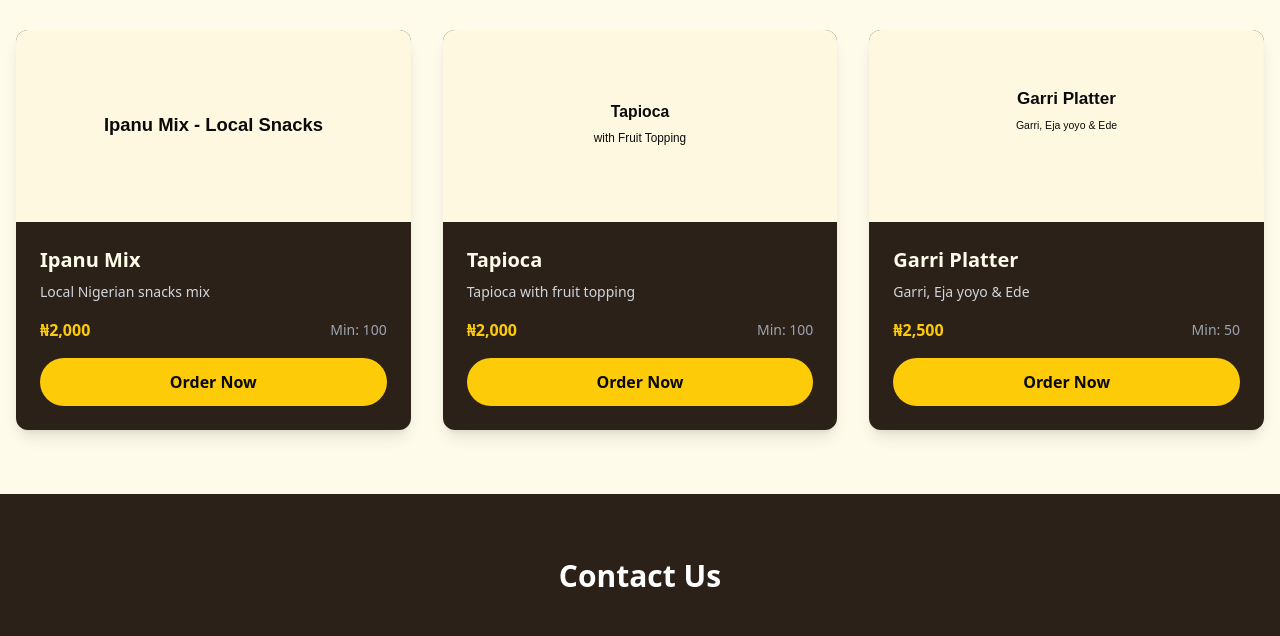
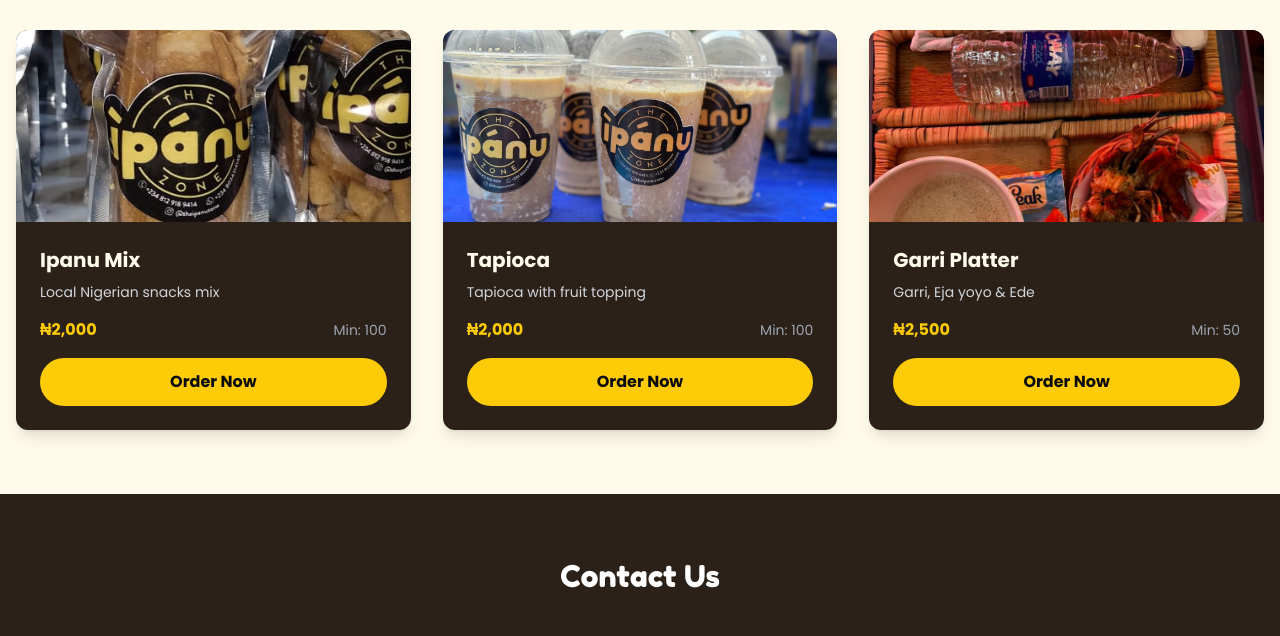
Before and after one commit to Tumiii2/Ipanu-shop, a website: page public/index.html in a window 1280 px wide. Shown: the part 590-1226 px from the top of the page. Drawn offline with nearby package versions, Linux system fonts and the light colour scheme.

Commit message:
Move server to server folder, add product images, fix css link and icon sizes

```diff
--- a/public/css/styles.css
+++ b/public/css/styles.css
@@ -1,7 +1,7 @@
 /* The Ìpánu Zone - Custom Styles */
 @import url('https://fonts.googleapis.com/css2?family=Fredoka+One&family=Poppins:wght@400;500;600;700&display=swap');
 
-.font-fredoka { font-family: 'Fredoka One', cursive; }
+.font-fredoka { font-family: 'Fredoka One', cursive; font-weight: 400 !important; }
 .font-poppins { font-family: 'Poppins', sans-serif; }
 
 /* Color palette */
--- a/public/index.html
+++ b/public/index.html
@@ -6,7 +6,7 @@
   <title>The Ìpánu Zone - Home</title>
   <link href="https://fonts.googleapis.com/css2?family=Fredoka+One&family=Poppins:wght@400;500;600;700&display=swap" rel="stylesheet">
   <script src="https://cdn.tailwindcss.com"></script>
-  <link rel="stylesheet" href="css/style.css">
+  <link rel="stylesheet" href="css/styles.css">
   <script src="js/products.js"></script>
   <script src="js/cart.js"></script>
 </head>
@@ -45,7 +45,7 @@
       <h2 class="text-3xl font-fredoka font-bold text-center mb-12">Our Specialties</h2>
       <div class="grid grid-cols-1 md:grid-cols-3 gap-8">
                 <div class="bg-[#2B2118] rounded-xl shadow-lg overflow-hidden">
-          <img src="images/placeholder-ipanu-mix.svg" alt="Ipanu Mix" class="w-full h-48 object-cover">
+          <img src="images/ipanu-mix.jpeg" alt="Ipanu Mix" class="w-full h-48 object-cover">
           <div class="p-6">
             <h3 class="text-xl font-bold mb-2 text-[#FFFBEA]">Ipanu Mix</h3>
             <p class="text-gray-300 text-sm mb-4">Local Nigerian snacks mix</p>
@@ -59,7 +59,7 @@
           </div>
         </div>
                 <div class="bg-[#2B2118] rounded-xl shadow-lg overflow-hidden">
-          <img src="images/placeholder-tapioca.svg" alt="Tapioca" class="w-full h-48 object-cover">
+          <img src="images/tapioca.jpeg" alt="Tapioca" class="w-full h-48 object-cover">
           <div class="p-6">
             <h3 class="text-xl font-bold mb-2 text-[#FFFBEA]">Tapioca</h3>
             <p class="text-gray-300 text-sm mb-4">Tapioca with fruit topping</p>
@@ -73,7 +73,7 @@
           </div>
         </div>
                 <div class="bg-[#2B2118] rounded-xl shadow-lg overflow-hidden">
-          <img src="images/placeholder-garri-platter.svg" alt="Garri Platter" class="w-full h-48 object-cover">
+          <img src="images/garri-platter.jpeg" alt="Garri Platter" class="w-full h-48 object-cover">
           <div class="p-6">
             <h3 class="text-xl font-bold mb-2 text-[#FFFBEA]">Garri Platter</h3>
             <p class="text-gray-300 text-sm mb-4">Garri, Eja yoyo &amp; Ede</p>
--- a/public/js/products.js
+++ b/public/js/products.js
@@ -6,7 +6,7 @@ const products = [
     description: "Local Nigerian snacks mix",
     price: 2000,
     minOrder: 100,
-    image: "/images/placeholder-ipanu-mix.svg",
+    image: "/images/ipanu-mix.jpeg",
     category: "snacks"
   },
   {
@@ -15,7 +15,7 @@ const products = [
     description: "Tapioca with fruit topping",
     price: 2000,
     minOrder: 100,
-    image: "/images/placeholder-tapioca.svg",
+    image: "/images/tapioca.jpeg",
     category: "dessert"
   },
   {
@@ -24,7 +24,7 @@ const products = [
     description: "Garri, Eja yoyo & Ede",
     price: 2500,
     minOrder: 50,
-    image: "/images/placeholder-garri-platter.svg",
+    image: "/images/garri-platter.jpeg",
     category: "main"
   }
 ];
--- a/public/index.js
+++ b/server/index.js
@@ -8,7 +8,6 @@ dotenv.config();
 
 const app = express();
 const PORT = process.env.PORT || 5000;
-
 const supabase = createClient(
   process.env.SUPABASE_URL,
   process.env.SUPABASE_SERVICE_ROLE_KEY,
```
Also changed, not shown: public/cart.html (+1 -1 lines), public/menu.html (+1 -1 lines), public/images/garri-platter-2.jpeg (added), public/images/garri-platter.jpeg (added), public/images/ipanu-mix-2.jpeg (added), public/images/ipanu-mix.jpeg (added), public/images/tapioca-2.jpeg (added), public/images/tapioca.jpeg (added).
